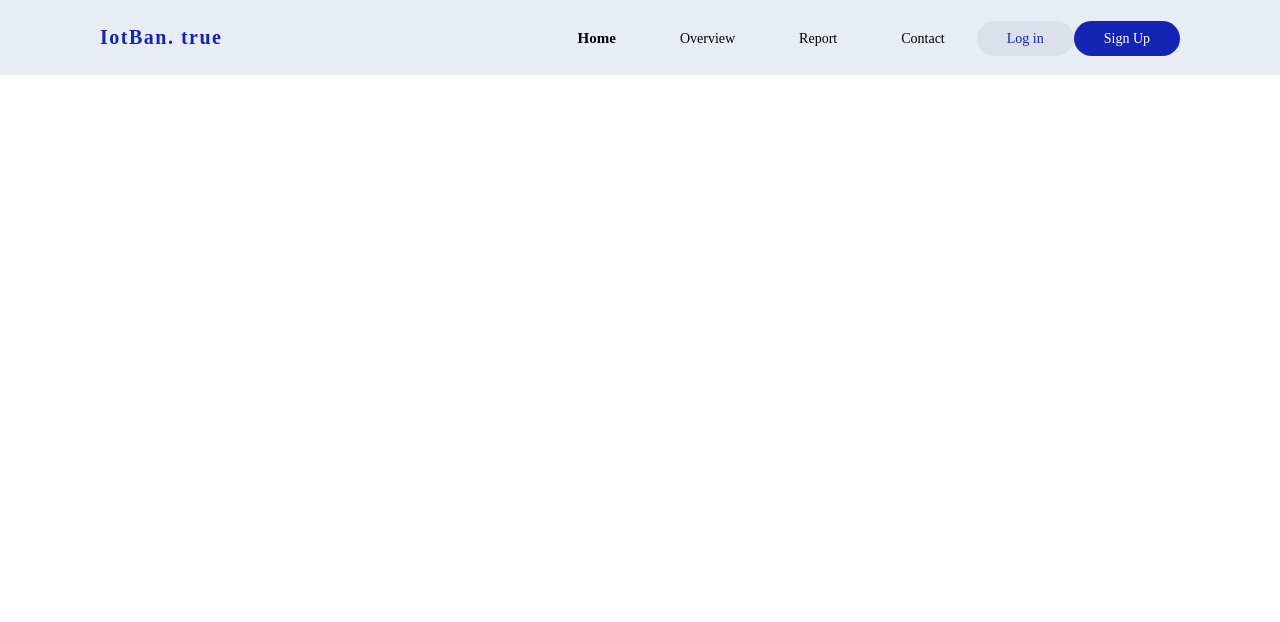
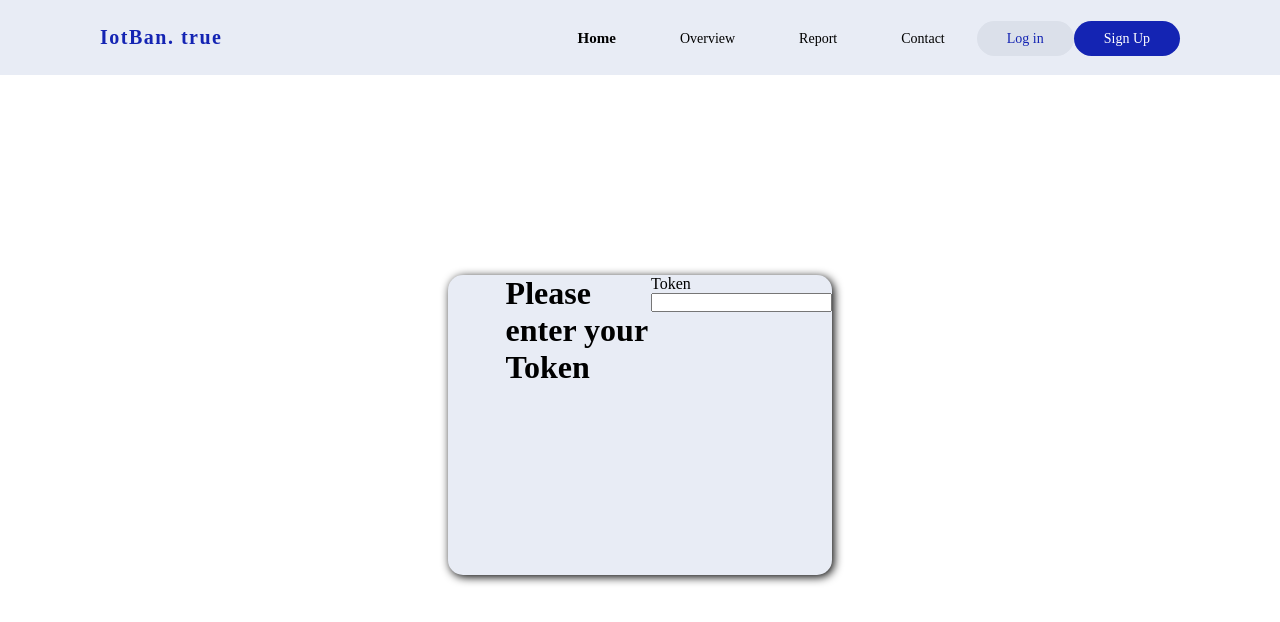
Before and after one commit to beedyboy/iot_ban_client, a Vue app: page /otpmodal in a window 1280 px wide. Shown: the top 622 px of the page. Built offline with nearby package versions, Linux system fonts and the light colour scheme.

Commit message:
changes in new modal

```diff
--- a/src/components/Card.vue
+++ b/src/components/Card.vue
@@ -11,16 +11,17 @@
       <p> Add Description Here...</p>
       </div>
         <button>Attend To !</button>
+
     </div>
-
 </template>
 
 
 <script>
 
+
 export default {
   name: 'Card',
-  props : ['name','age'],
+
 }
 
 </script>
--- a/src/components/PatientForm.vue
+++ b/src/components/PatientForm.vue
@@ -131,11 +131,11 @@ export default {
 
 .form-container {
     margin-top: 1px;
-    /* margin-bottom: 10px; */
+
     padding: 10px;
      background: #e8ecf5;
     width: 98.5%;
-    /* border: 5px solid red; */
+
 }
 .form-page {
     width: 70%;
--- a/src/router/index.js
+++ b/src/router/index.js
@@ -5,6 +5,7 @@ import Login from  '../views/Login'
 import Home from '../views/Home'
 import Records from '../views/Records'
 import Doctor from '../views/Doctor'
+import OTPModal from '../views/OTPModal'
 
 
 const routes = [
@@ -33,7 +34,11 @@ const routes = [
     name:  "Doctor",
     component: Doctor,
   },
-
+  {
+    path: '/otpmodal',
+    name:  "OTPModal",
+    component: OTPModal,
+  },
 
 ]
 
--- /dev/null
+++ b/src/views/OTPModal.vue
@@ -0,0 +1,62 @@
+<template>
+    <div class="form-container">
+      <div class="header">
+        <h1> Please enter your Token </h1>
+      </div>
+      <div class="">
+        <div class="form-control">
+          <label>Token</label>
+          <input type="token" class="input" v-model="token" />
+        </div>
+      </div>
+    </div>
+</template>
+
+<script>
+
+
+export default {
+    name : 'OTPModal',
+}
+</script>
+
+<style scoped>
+
+.form-container {
+  display:flex;
+  margin-top: 1px;
+  /* margin-left: 50px; */
+  margin:auto;
+    /* padding: 10px; */
+     background: #e8ecf5;
+    width: 30%;
+    height: 300px;
+    box-shadow: 2px 2px 10px black;
+    border-radius: 15px;
+}
+
+.header {
+  display:flex;
+  flex-direction:row;
+  margin-left: 15%;
+  /* align-items: center; */
+}
+
+.form-control {
+  /* height:100px; */
+  /* border: 5px solid red; */
+  /* margin-top:25%; */
+  /* margin-right: 50%; */
+}
+
+/* .form-control label {
+  display:flex;
+  flex-direction: column;
+  align-items: center;
+  margin-top: 20%;
+  font-size: 25px;
+  font-weight: 200;
+} */
+
+
+</style>
```
